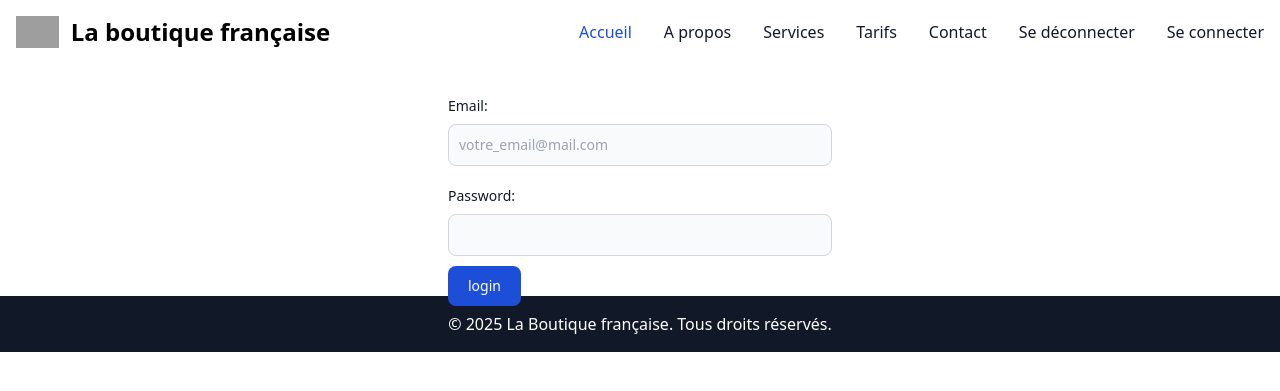
After one commit to MohamedElakrouche/laboutiquefrancaise, a Symfony app: template templates/login/index.html.twig in a window 1280 px wide. The commit adds this page. Shown: the top 391 px of the page. Run offline with Twig, Linux system fonts and the light colour scheme; the template is opened without the code that fills it, so the values that code supplies are empty; some libraries are stand-ins or nearby versions; grey boxes are pictures that could not be loaded.

Commit message:
Integration_Login_Logout

```diff
--- a/templates/base.html.twig
+++ b/templates/base.html.twig
@@ -22,20 +22,27 @@
     <div class="hidden w-full md:block md:w-auto" id="navbar-default">
       <ul class="font-medium flex flex-col p-4 md:p-0 mt-4 border border-gray-100 rounded-lg bg-gray-50 md:flex-row md:space-x-8 rtl:space-x-reverse md:mt-0 md:border-0 md:bg-white dark:bg-gray-800 md:dark:bg-gray-900 dark:border-gray-700">
         <li>
-          <a href="#" class="block py-2 px-3 text-white bg-blue-700 rounded-sm md:bg-transparent md:text-blue-700 md:p-0 dark:text-white md:dark:text-blue-500" aria-current="page">Home</a>
+          <a href="#" class="block py-2 px-3 text-white bg-blue-700 rounded-sm md:bg-transparent md:text-blue-700 md:p-0 dark:text-white md:dark:text-blue-500" aria-current="page">Accueil</a>
         </li>
         <li>
-          <a href="#" class="block py-2 px-3 text-gray-900 rounded-sm hover:bg-gray-100 md:hover:bg-transparent md:border-0 md:hover:text-blue-700 md:p-0 dark:text-white md:dark:hover:text-blue-500 dark:hover:bg-gray-700 dark:hover:text-white md:dark:hover:bg-transparent">About</a>
+          <a href="#" class="block py-2 px-3 text-gray-900 rounded-sm hover:bg-gray-100 md:hover:bg-transparent md:border-0 md:hover:text-blue-700 md:p-0 dark:text-white md:dark:hover:text-blue-500 dark:hover:bg-gray-700 dark:hover:text-white md:dark:hover:bg-transparent">A propos</a>
         </li>
         <li>
           <a href="#" class="block py-2 px-3 text-gray-900 rounded-sm hover:bg-gray-100 md:hover:bg-transparent md:border-0 md:hover:text-blue-700 md:p-0 dark:text-white md:dark:hover:text-blue-500 dark:hover:bg-gray-700 dark:hover:text-white md:dark:hover:bg-transparent">Services</a>
         </li>
         <li>
-          <a href="#" class="block py-2 px-3 text-gray-900 rounded-sm hover:bg-gray-100 md:hover:bg-transparent md:border-0 md:hover:text-blue-700 md:p-0 dark:text-white md:dark:hover:text-blue-500 dark:hover:bg-gray-700 dark:hover:text-white md:dark:hover:bg-transparent">Pricing</a>
+          <a href="#" class="block py-2 px-3 text-gray-900 rounded-sm hover:bg-gray-100 md:hover:bg-transparent md:border-0 md:hover:text-blue-700 md:p-0 dark:text-white md:dark:hover:text-blue-500 dark:hover:bg-gray-700 dark:hover:text-white md:dark:hover:bg-transparent">Tarifs</a>
         </li>
         <li>
           <a href="#" class="block py-2 px-3 text-gray-900 rounded-sm hover:bg-gray-100 md:hover:bg-transparent md:border-0 md:hover:text-blue-700 md:p-0 dark:text-white md:dark:hover:text-blue-500 dark:hover:bg-gray-700 dark:hover:text-white md:dark:hover:bg-transparent">Contact</a>
         </li>
+          <li>
+              <a href="{{ path('app_logout') }}" class="block py-2 px-3 text-gray-900 rounded-sm hover:bg-gray-100 md:hover:bg-transparent md:border-0 md:hover:text-blue-700 md:p-0 dark:text-white md:dark:hover:text-blue-500 dark:hover:bg-gray-700 dark:hover:text-white md:dark:hover:bg-transparent">Se déconnecter</a>
+          </li>
+          <li>
+              <a href="{{ path('app_login') }}" class="block py-2 px-3 text-gray-900 rounded-sm hover:bg-gray-100 md:hover:bg-transparent md:border-0 md:hover:text-blue-700 md:p-0 dark:text-white md:dark:hover:text-blue-500 dark:hover:bg-gray-700 dark:hover:text-white md:dark:hover:bg-transparent">Se connecter</a>
+          </li>
+
       </ul>
     </div>
   </div>
--- /dev/null
+++ b/templates/login/index.html.twig
@@ -0,0 +1,25 @@
+{% extends 'base.html.twig' %}
+
+{% block body %}
+    {% if error %}
+        <div>{{ error.messageKey|trans(error.messageData, 'security') }}</div>
+    {% endif %}
+
+    <form action="{{ path('app_login') }}" method="post" class="max-w-sm mx-auto mt-8">
+        <div class="mb-5">
+        <label for="username" class="block mb-2 text-sm font-medium text-gray-900">Email:</label>
+        <input type="text" id="username" name="_username" class="bg-gray-50 border border-gray-300 text-gray-900 text-sm rounded-lg focus:ring-blue-500 focus:border-blue-500 block w-full p-2.5 dark:bg-gray-700 dark:border-gray-600 dark:placeholder-gray-400 dark:text-white dark:focus:ring-blue-500 dark:focus:border-blue-500" placeholder="votre_email@mail.com"  value="{{ last_username }}" required>
+        </div>
+        <div class="mb-5">
+        <label for="password" class="block mb-2 text-sm font-medium text-gray-900 " >Password:</label>
+
+        <input type="password" id="password" name="_password" class="bg-gray-50 border border-gray-300 text-gray-900 text-sm rounded-lg focus:ring-blue-500 focus:border-blue-500 block w-full p-2.5 dark:bg-gray-700 dark:border-gray-600 dark:placeholder-gray-400 dark:text-white dark:focus:ring-blue-500 dark:focus:border-blue-500" required>
+
+        <input type="hidden" name="_target_path" value="/compte">
+
+        </div>
+                <div class="flex items-center h-5">
+        <button type="submit" class="text-white bg-blue-700 hover:bg-blue-800 focus:ring-4 focus:outline-none focus:ring-blue-300 font-medium rounded-lg text-sm w-full sm:w-auto px-5 py-2.5 text-center dark:bg-blue-600 dark:hover:bg-blue-700 dark:focus:ring-blue-800">login</button>
+                </div>
+    </form>
+{% endblock %}
```
Also changed, not shown: src/Controller/AccountController.php (added, +18 -0 lines), src/Controller/LoginController.php (added, +28 -0 lines), src/Controller/RegisterController.php (+1 -9 lines), templates/account/index.html.twig (added, +9 -0 lines), 2 other files.
